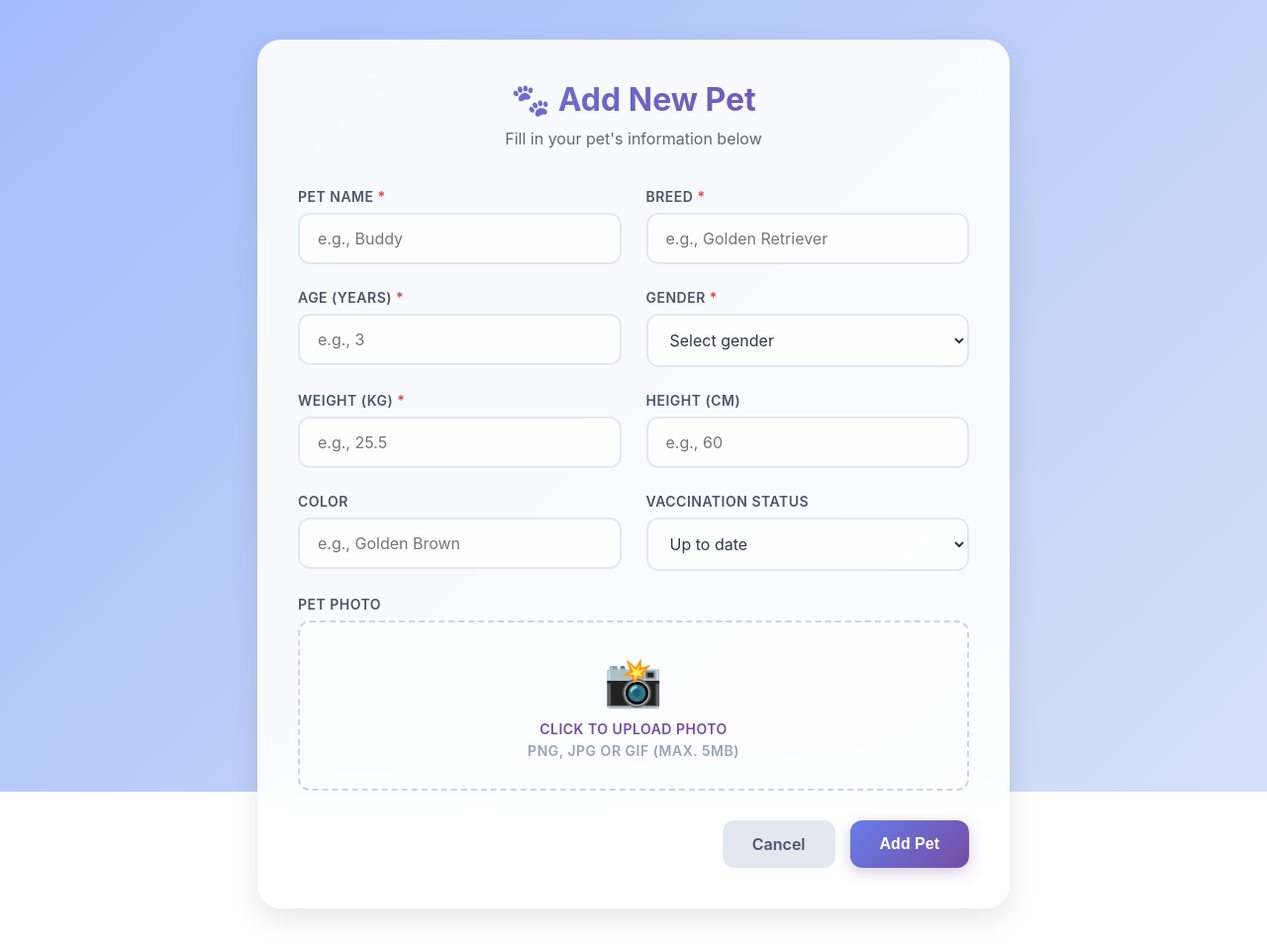
After one commit to orla-ske/isep_web_app_G1B_proj, a PHP site: page /controller/AddPetController.php in a window 1280 px wide. The commit adds this page. Shown: the whole page at 99% size. Run offline with PHP 8.4, Linux system fonts and the light colour scheme; the visitor is signed in with stand-in values (Sample User, id 1).

Commit message:
Implementation of add pet capability

```diff
--- /dev/null
+++ b/controller/AddPetController.php
@@ -0,0 +1,89 @@
+<?php
+session_start();
+require_once '../model/connection.php';
+require_once '../model/pets.php';
+
+// Check if user is logged in
+if (!isset($_SESSION['user_id'])) {
+    header('Location: ../login.php');
+    exit;
+}
+
+$user_id = $_SESSION['user_id'];
+$errors = [];
+$success = false;
+
+// Handle form submission
+if ($_SERVER['REQUEST_METHOD'] === 'POST') {
+    // Validate inputs
+    $name = trim($_POST['name'] ?? '');
+    $breed = trim($_POST['breed'] ?? '');
+    $age = trim($_POST['age'] ?? '');
+    $gender = trim($_POST['gender'] ?? '');
+    $weight = trim($_POST['weight'] ?? '');
+    $height = trim($_POST['height'] ?? '');
+    $color = trim($_POST['color'] ?? '');
+    $vaccintation_status = trim($_POST['vaccintation_status'] ?? '');
+
+    // Validation
+    if (empty($name)) $errors[] = "Pet name is required";
+    if (empty($breed)) $errors[] = "Breed is required";
+    if (empty($age) || !is_numeric($age) || $age < 0) $errors[] = "Valid age is required";
+    if (empty($gender)) $errors[] = "Gender is required";
+    if (empty($weight) || !is_numeric($weight) || $weight <= 0) $errors[] = "Valid weight is required";
+
+    // Handle photo upload
+    $photo_url = null;
+    if (isset($_FILES['photo']) && $_FILES['photo']['error'] === UPLOAD_ERR_OK) {
+        $upload_dir = '../uploads/pets/';
+        if (!file_exists($upload_dir)) {
+            mkdir($upload_dir, 0777, true);
+        }
+
+        $file_extension = pathinfo($_FILES['photo']['name'], PATHINFO_EXTENSION);
+        $allowed_extensions = ['jpg', 'jpeg', 'png', 'gif'];
+
+        if (in_array(strtolower($file_extension), $allowed_extensions)) {
+            $new_filename = uniqid('pet_') . '.' . $file_extension;
+            $upload_path = $upload_dir . $new_filename;
+
+            if (move_uploaded_file($_FILES['photo']['tmp_name'], $upload_path)) {
+                $photo_url = 'uploads/pets/' . $new_filename;
+            } else {
+                $errors[] = "Failed to upload photo";
+            }
+        } else {
+            $errors[] = "Invalid file type. Only JPG, PNG, and GIF allowed";
+        }
+    }
+
+    // If no errors, insert pet
+    if (empty($errors)) {
+        $petData = [
+            'owner_id' => $user_id,
+            'name' => $name,
+            'breed' => $breed,
+            'age' => $age,
+            'gender' => $gender,
+            'weight' => $weight,
+            'height' => $height ?? null,
+            'color' => $color ?? null,
+            'vaccintation_status' => $vaccintation_status ?? 'Unknown',
+            'photo_url' => $photo_url,
+            'is_active' => 'yes'
+        ];
+
+        if (insertPet($petData)) {
+            $success = true;
+            $_SESSION['success_message'] = "Pet added successfully!";
+            header('Location: DashboardController.php');
+            exit;
+        } else {
+            $errors[] = "Failed to add pet. Please try again.";
+        }
+    }
+}
+
+// Load the view
+require_once '../views/addPet.php';
+?>
--- a/model/pets.php
+++ b/model/pets.php
@@ -76,4 +76,27 @@ function addPet($user_id, $name, $breed, $age, $photo_url = null) {
 
     return $stmt->execute();
 }
+
+function insertPet($data) {
+    global $pdo;
+
+    $query = "INSERT INTO Pet
+              (owner_id, name, breed, age, gender, weight, height, color, vaccintation_status, photo_url, is_active)
+              VALUES (:owner_id, :name, :breed, :age, :gender, :weight, :height, :color, :vaccintation_status, :photo_url, :is_active)";
+
+    $stmt = $pdo->prepare($query);
+    $stmt->bindParam(':owner_id', $data['owner_id'], PDO::PARAM_INT);
+    $stmt->bindParam(':name', $data['name']);
+    $stmt->bindParam(':breed', $data['breed']);
+    $stmt->bindParam(':age', $data['age'], PDO::PARAM_INT);
+    $stmt->bindParam(':gender', $data['gender']);
+    $stmt->bindParam(':weight', $data['weight']);
+    $stmt->bindParam(':height', $data['height']);
+    $stmt->bindParam(':color', $data['color']);
+    $stmt->bindParam(':vaccintation_status', $data['vaccintation_status']);
+    $stmt->bindParam(':photo_url', $data['photo_url']);
+    $stmt->bindParam(':is_active', $data['is_active']);
+
+    return $stmt->execute();
+}
 ?>
--- /dev/null
+++ b/views/addPet.php
@@ -0,0 +1,348 @@
+<!DOCTYPE html>
+<html lang="en">
+<head>
+    <meta charset="UTF-8">
+    <meta name="viewport" content="width=device-width, initial-scale=1.0">
+    <title>Add New Pet - PetStride</title>
+    <style>
+        :root {
+            --glass-bg: rgba(255, 255, 255, 0.9);
+            --text-main: #333;
+            --text-muted: #666;
+        }
+
+        * {
+            margin: 0;
+            padding: 0;
+            box-sizing: border-box;
+        }
+
+        body {
+            font-family: -apple-system, BlinkMacSystemFont, 'Segoe UI', Roboto, sans-serif;
+            color: var(--text-main);
+            min-height: 100vh;
+            position: relative;
+        }
+
+        .background {
+            position: fixed;
+            inset: 0;
+ background: linear-gradient(135deg, rgba(242, 242, 242, 0.8) 0%, rgba(113, 154, 252, 0.8) 50%, rgba(242, 242, 242, 0.8) 100%);
+            background-size: 400% 400%;
+            animation: gradient-shift 15s ease infinite;
+            z-index: -1;
+        }
+
+        @keyframes gradient-shift {
+            0%, 100% { background-position: 0% 50%; }
+            50% { background-position: 100% 50%; }
+        }
+
+        .container {
+            max-width: 800px;
+            margin: 40px auto;
+            padding: 0 20px;
+        }
+
+        .form-card {
+            background: var(--glass-bg);
+            backdrop-filter: blur(20px);
+            border-radius: 24px;
+            padding: 40px;
+            box-shadow: 0 10px 30px rgba(0, 0, 0, 0.1);
+            border: 1px solid rgba(255, 255, 255, 0.2);
+        }
+
+        .form-header {
+            text-align: center;
+            margin-bottom: 40px;
+        }
+
+        .form-header h1 {
+            font-size: 32px;
+            background: linear-gradient(135deg, #667eea, #764ba2);
+            -webkit-background-clip: text;
+            -webkit-text-fill-color: transparent;
+            margin-bottom: 10px;
+        }
+
+        .form-header p {
+            color: var(--text-muted);
+            font-size: 16px;
+        }
+
+        .form-grid {
+            display: grid;
+            grid-template-columns: 1fr 1fr;
+            gap: 25px;
+            margin-bottom: 25px;
+        }
+
+        .form-group {
+            display: flex;
+            flex-direction: column;
+            gap: 8px;
+        }
+
+        .form-group.full-width {
+            grid-column: 1 / -1;
+        }
+
+        .form-group label {
+            font-weight: 600;
+            font-size: 14px;
+            color: #4a5568;
+            text-transform: uppercase;
+            letter-spacing: 0.5px;
+        }
+
+        .form-group label span {
+            color: #e53e3e;
+        }
+
+        .form-input, .form-select {
+            width: 100%;
+            padding: 14px 18px;
+            border-radius: 12px;
+            border: 2px solid #e2e8f0;
+            background-color: rgba(255, 255, 255, 0.8);
+            font-size: 16px;
+            color: #2d3748;
+            outline: none;
+            transition: all 0.3s;
+            font-family: inherit;
+        }
+
+        .form-input:focus, .form-select:focus {
+            border-color: #764ba2;
+            box-shadow: 0 0 0 3px rgba(118, 75, 162, 0.1);
+            background-color: white;
+        }
+
+        .photo-upload-area {
+            border: 2px dashed #cbd5e1;
+            border-radius: 12px;
+            padding: 30px;
+            text-align: center;
+            background: rgba(255, 255, 255, 0.5);
+            cursor: pointer;
+            transition: all 0.3s;
+        }
+
+        .photo-upload-area:hover {
+            border-color: #764ba2;
+            background: rgba(118, 75, 162, 0.05);
+        }
+
+        .photo-upload-area input[type="file"] {
+            display: none;
+        }
+
+        .photo-preview {
+            margin-top: 15px;
+            display: none;
+        }
+
+        .photo-preview img {
+            max-width: 200px;
+            max-height: 200px;
+            border-radius: 12px;
+            box-shadow: 0 4px 10px rgba(0, 0, 0, 0.1);
+        }
+
+        .error-alert {
+            background: #fee;
+            border: 1px solid #fcc;
+            color: #c33;
+            padding: 15px;
+            border-radius: 12px;
+            margin-bottom: 20px;
+        }
+
+        .error-alert ul {
+            margin-left: 20px;
+            margin-top: 10px;
+        }
+
+        .button-group {
+            display: flex;
+            gap: 15px;
+            justify-content: flex-end;
+            margin-top: 30px;
+        }
+
+        .btn {
+            padding: 14px 30px;
+            border-radius: 12px;
+            font-size: 16px;
+            font-weight: 600;
+            cursor: pointer;
+            transition: all 0.3s;
+            border: none;
+            text-decoration: none;
+            display: inline-block;
+        }
+
+        .btn-primary {
+            background: linear-gradient(135deg, #667eea, #764ba2);
+            color: white;
+            box-shadow: 0 4px 15px rgba(118, 75, 162, 0.3);
+        }
+
+        .btn-primary:hover {
+            transform: translateY(-2px);
+            box-shadow: 0 6px 20px rgba(118, 75, 162, 0.4);
+        }
+
+        .btn-secondary {
+            background: #e2e8f0;
+            color: #4a5568;
+        }
+
+        .btn-secondary:hover {
+            background: #cbd5e1;
+        }
+
+        @media (max-width: 768px) {
+            .form-grid {
+                grid-template-columns: 1fr;
+            }
+
+            .button-group {
+                flex-direction: column;
+            }
+        }
+    </style>
+</head>
+<body>
+    <div class="background"></div>
+
+    <div class="container">
+        <div class="form-card">
+            <div class="form-header">
+                <h1>🐾 Add New Pet</h1>
+                <p>Fill in your pet's information below</p>
+            </div>
+
+            <?php if (!empty($errors)): ?>
+                <div class="error-alert">
+                    <strong>⚠️ Please fix the following errors:</strong>
+                    <ul>
+                        <?php foreach ($errors as $error): ?>
+                            <li><?php echo htmlspecialchars($error); ?></li>
+                        <?php endforeach; ?>
+                    </ul>
+                </div>
+            <?php endif; ?>
+
+            <form method="POST" enctype="multipart/form-data">
+                <div class="form-grid">
+                    <!-- Pet Name -->
+                    <div class="form-group">
+                        <label>Pet Name <span>*</span></label>
+                        <input type="text" name="name" class="form-input"
+                               value="<?php echo htmlspecialchars($_POST['name'] ?? ''); ?>"
+                               placeholder="e.g., Buddy" required>
+                    </div>
+
+                    <!-- Breed -->
+                    <div class="form-group">
+                        <label>Breed <span>*</span></label>
+                        <input type="text" name="breed" class="form-input"
+                               value="<?php echo htmlspecialchars($_POST['breed'] ?? ''); ?>"
+                               placeholder="e.g., Golden Retriever" required>
+                    </div>
+
+                    <!-- Age -->
+                    <div class="form-group">
+                        <label>Age (years) <span>*</span></label>
+                        <input type="number" name="age" class="form-input" min="0" max="30"
+                               value="<?php echo htmlspecialchars($_POST['age'] ?? ''); ?>"
+                               placeholder="e.g., 3" required>
+                    </div>
+
+                    <!-- Gender -->
+                    <div class="form-group">
+                        <label>Gender <span>*</span></label>
+                        <select name="gender" class="form-select" required>
+                            <option value="">Select gender</option>
+                            <option value="Male" <?php echo ($_POST['gender'] ?? '') === 'Male' ? 'selected' : ''; ?>>Male</option>
+                            <option value="Female" <?php echo ($_POST['gender'] ?? '') === 'Female' ? 'selected' : ''; ?>>Female</option>
+                        </select>
+                    </div>
+
+                    <!-- Weight -->
+                    <div class="form-group">
+                        <label>Weight (kg) <span>*</span></label>
+                        <input type="number" name="weight" class="form-input" min="0" step="0.1"
+                               value="<?php echo htmlspecialchars($_POST['weight'] ?? ''); ?>"
+                               placeholder="e.g., 25.5" required>
+                    </div>
+
+                    <!-- Height -->
+                    <div class="form-group">
+                        <label>Height (cm)</label>
+                        <input type="number" name="height" class="form-input" min="0" step="0.1"
+                               value="<?php echo htmlspecialchars($_POST['height'] ?? ''); ?>"
+                               placeholder="e.g., 60">
+                    </div>
+
+                    <!-- Color -->
+                    <div class="form-group">
+                        <label>Color</label>
+                        <input type="text" name="color" class="form-input"
+                               value="<?php echo htmlspecialchars($_POST['color'] ?? ''); ?>"
+                               placeholder="e.g., Golden Brown">
+                    </div>
+
+                    <!-- Vaccination Status -->
+                    <div class="form-group">
+                        <label>Vaccination Status</label>
+                        <select name="vaccintation_status" class="form-select">
+                            <option value="Up to date" <?php echo ($_POST['vaccintation_status'] ?? '') === 'Up to date' ? 'selected' : ''; ?>>Up to date</option>
+                            <option value="Pending" <?php echo ($_POST['vaccintation_status'] ?? '') === 'Pending' ? 'selected' : ''; ?>>Pending</option>
+                            <option value="Unknown" <?php echo ($_POST['vaccintation_status'] ?? '') === 'Unknown' ? 'selected' : ''; ?>>Unknown</option>
+                        </select>
+                    </div>
+
+                    <!-- Photo Upload -->
+                    <div class="form-group full-width">
+                        <label>Pet Photo</label>
+                        <label for="photo-input" class="photo-upload-area">
+                            <div>
+                                <div style="font-size: 48px; margin-bottom: 10px;">📸</div>
+                                <div style="font-weight: 600; color: #764ba2;">Click to upload photo</div>
+                                <div style="font-size: 14px; color: #94a3b8; margin-top: 5px;">PNG, JPG or GIF (MAX. 5MB)</div>
+                            </div>
+                            <input type="file" id="photo-input" name="photo" accept="image/*">
+                            <div class="photo-preview" id="photo-preview">
+                                <img id="preview-image" src="" alt="Preview">
+                            </div>
+                        </label>
+                    </div>
+                </div>
+
+                <div class="button-group">
+                    <a href="../controller/DashboardController.php" class="btn btn-secondary">Cancel</a>
+                    <button type="submit" class="btn btn-primary">Add Pet</button>
+                </div>
+            </form>
+        </div>
+    </div>
+
+    <script>
+        // Photo preview
+        document.getElementById('photo-input').addEventListener('change', function(e) {
+            const file = e.target.files[0];
+            if (file) {
+                const reader = new FileReader();
+                reader.onload = function(e) {
+                    document.getElementById('preview-image').src = e.target.result;
+                    document.getElementById('photo-preview').style.display = 'block';
+                };
+                reader.readAsDataURL(file);
+            }
+        });
+    </script>
+</body>
+</html>
--- a/views/dashboard.php
+++ b/views/dashboard.php
@@ -321,7 +321,7 @@
                     <p style="color: #94A3B8;">No pets added yet.</p>
                 <?php endif; ?>
                 <div style="margin-top: 20px; text-align: center;">
-                    <button class="submit-btn" onclick="window.location.href='add-pet.php'">+ Add New Pet</button>
+                    <button class="submit-btn" onclick="window.location.href='../controller/AddPetController.php'">+ Add New Pet</button>
                 </div>
             </div>
 
```
Also changed, not shown: 2 other files.
